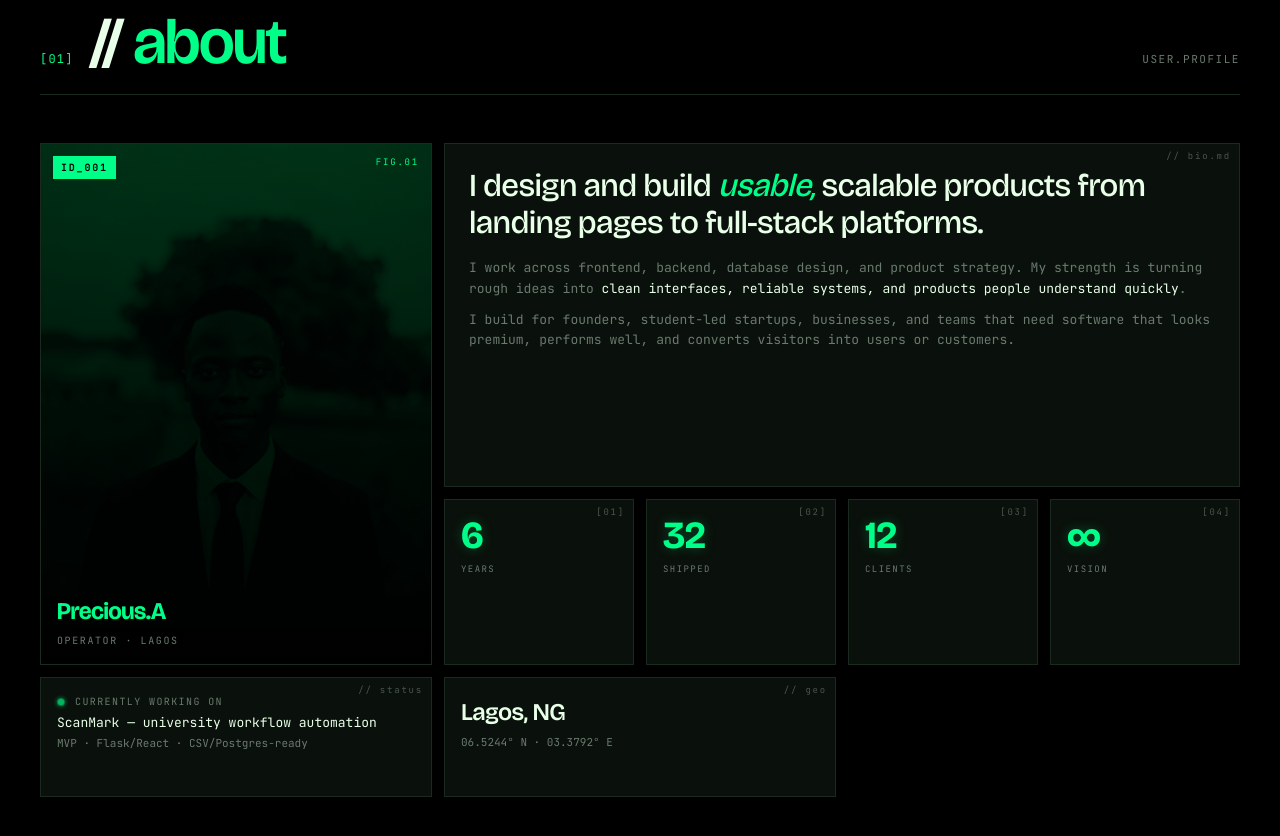
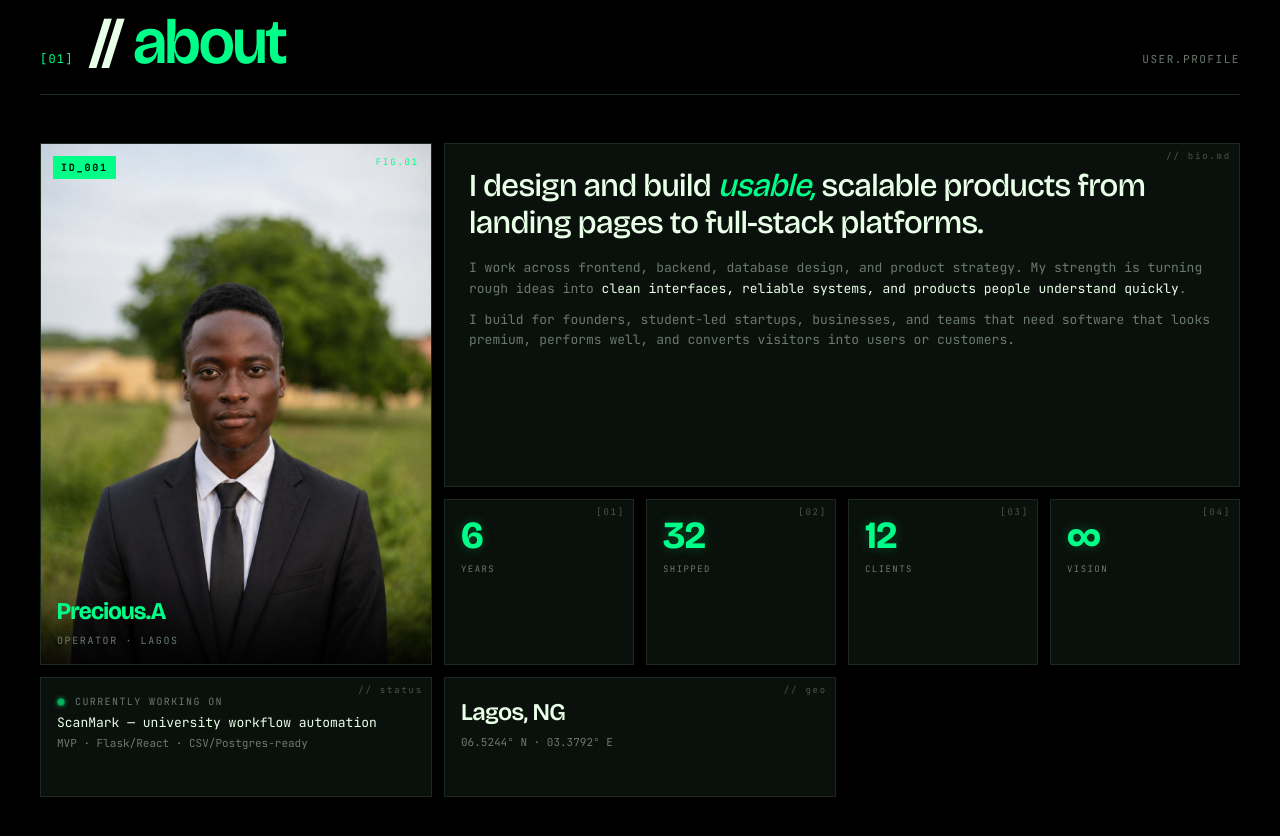
Before and after one commit to PreciousAdekunle784/preciousadekunle, a plain HTML site: page index.html in a window 1280 px wide. Shown: the part 1200-2036 px from the top of the page. Drawn offline with nearby package versions, Linux system fonts and the light colour scheme.

Commit message:
Add files via upload

```diff
--- a/index.html
+++ b/index.html
@@ -748,27 +748,18 @@
       height: 100%;
       object-fit: cover;
       display: block;
-      filter: grayscale(1) contrast(1.15) brightness(0.85);
-      mix-blend-mode: lighten;
+      position: relative;
+      z-index: 1;
     }
 
     .portrait-wrap::before {
       content: '';
       position: absolute;
-      inset: 0;
-      background: linear-gradient(180deg, var(--green-fade) 0%, var(--bg) 100%);
-      mix-blend-mode: multiply;
-      z-index: 1;
-    }
-
-    .portrait-wrap::after {
-      content: '';
-      position: absolute;
-      inset: 0;
-      background: var(--green);
-      mix-blend-mode: multiply;
-      opacity: 0.4;
+      inset: -20px;
+      background: linear-gradient(135deg, var(--green) 0%, var(--green-fade) 40%, var(--bg) 100%);
+      opacity: 0.7;
       z-index: 0;
+      filter: blur(30px);
     }
 
     .portrait-overlay {
```
